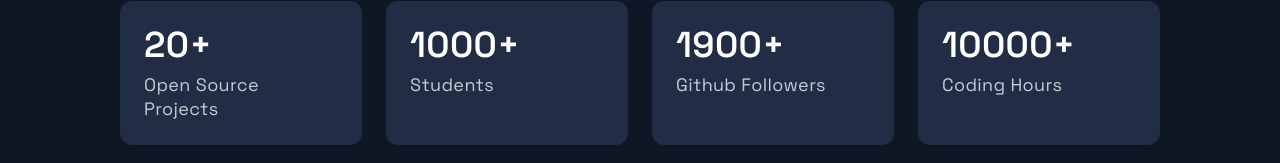
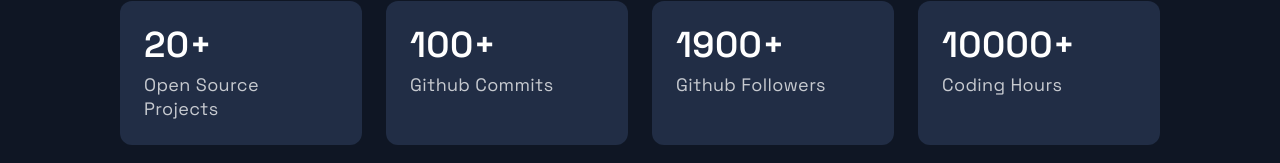
Before and after one commit to JJ0304/Portfolio_Website, a Next.js app: page / in a window 1280 px wide. Shown: the part 4298-4461 px from the top of the page. Built offline with nearby package versions, Linux system fonts and the light colour scheme.

Commit message:
Update Accomplishments.js

```diff
--- a/src/components/Acomplishments/Acomplishments.js
+++ b/src/components/Acomplishments/Acomplishments.js
@@ -5,7 +5,7 @@
 
 const data = [
   { number: 20, text: 'Open Source Projects'},
-  { number: 1000, text: 'Students', },
+  { number: 100, text: 'Github Commits', },
   { number: 1900, text: 'Github Followers', },
   { number: 10000, text: 'Coding Hours', }
 ];
```
